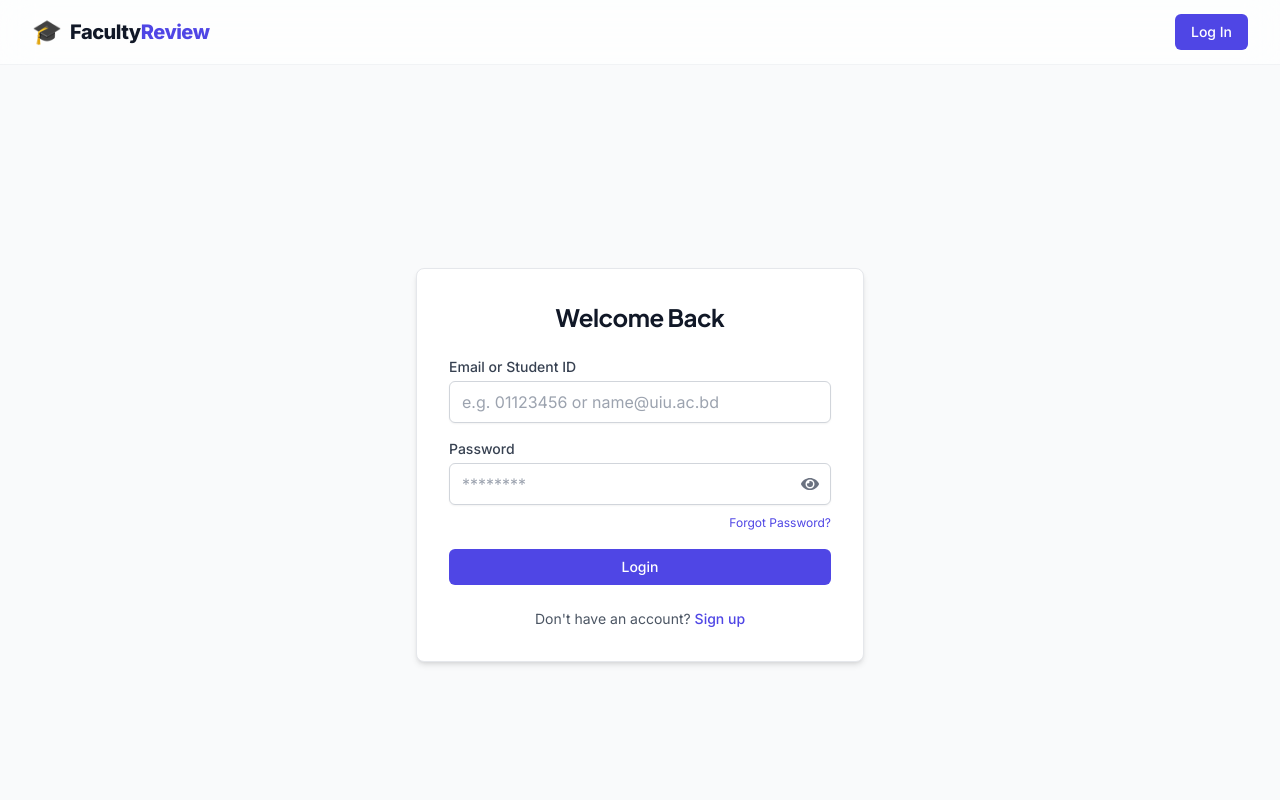
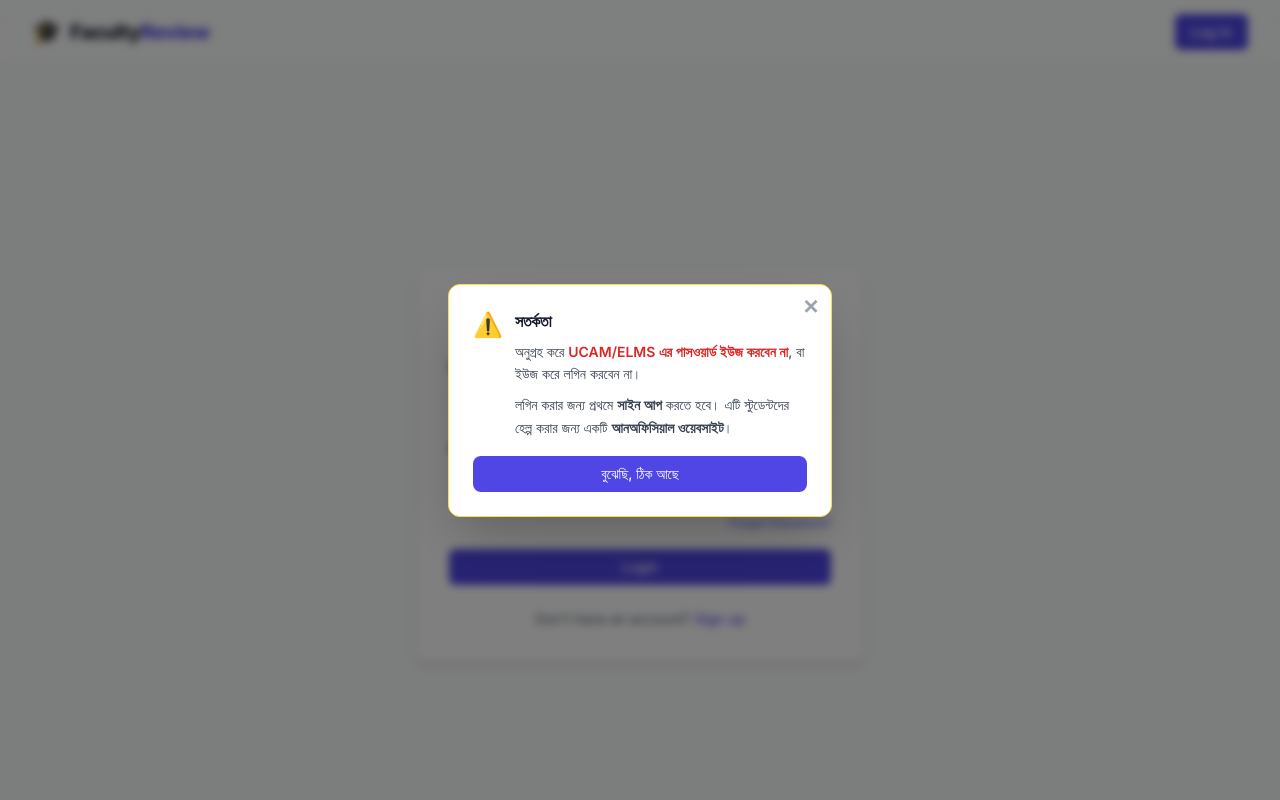
Before and after one commit to Abdullah3580/faculty-review-app, a Next.js app: page /login in a window 1280 px wide. Shown: the top 800 px of the page. Built offline with nearby package versions, Linux system fonts and the light colour scheme; no server answers.

Commit message:
dont use ucam or elms password

```diff
--- a/src/app/login/page.tsx
+++ b/src/app/login/page.tsx
@@ -1,4 +1,3 @@
-
 // src/app/login/page.tsx
 "use client";
 
@@ -16,6 +15,7 @@ export default function LoginPage() {
 
 
   const [showPassword, setShowPassword] = useState(false);
+  const [showWarning, setShowWarning] = useState(true);
 
   const router = useRouter();
 
@@ -42,6 +42,45 @@ export default function LoginPage() {
 
   return (
     <div className="flex min-h-screen items-center justify-center bg-gray-50 dark:bg-gray-900 px-4">
+
+      {/* ⚠️ Warning Popup */}
+      {showWarning && (
+        <div
+          className="fixed inset-0 z-50 flex items-center justify-center bg-black/50 backdrop-blur-sm px-4"
+          onClick={() => setShowWarning(false)}
+        >
+          <div
+            className="relative bg-white dark:bg-gray-800 rounded-xl shadow-2xl border border-yellow-300 dark:border-yellow-600 max-w-sm w-full p-6"
+            onClick={(e) => e.stopPropagation()}
+          >
+            <button
+              onClick={() => setShowWarning(false)}
+              className="absolute top-3 right-3 text-gray-400 hover:text-gray-700 dark:hover:text-white transition text-xl font-bold leading-none"
+              aria-label="Close"
+            >
+              ✕
+            </button>
+            <div className="flex items-start gap-3">
+              <span className="text-2xl">⚠️</span>
+              <div>
+                <h3 className="font-bold text-gray-900 dark:text-white mb-2">সতর্কতা</h3>
+                <p className="text-sm text-gray-700 dark:text-gray-300 leading-relaxed">
+                  অনুগ্রহ করে <span className="font-semibold text-red-600 dark:text-red-400">UCAM/ELMS এর পাসওয়ার্ড ইউজ করবেন না</span>, বা ইউজ করে লগিন করবেন না।
+                </p>
+                <p className="text-sm text-gray-700 dark:text-gray-300 leading-relaxed mt-2">
+                  লগিন করার জন্য প্রথমে <span className="font-semibold">সাইন আপ</span> করতে হবে। এটি স্টুডেন্টদের হেল্প করার জন্য একটি <span className="font-semibold">আনঅফিসিয়াল ওয়েবসাইট</span>।
+                </p>
+              </div>
+            </div>
+            <button
+              onClick={() => setShowWarning(false)}
+              className="mt-4 w-full py-2 rounded-lg bg-indigo-600 hover:bg-indigo-700 text-white text-sm font-medium transition"
+            >
+              বুঝেছি, ঠিক আছে
+            </button>
+          </div>
+        </div>
+      )}
       <div className="w-full max-w-md p-8 space-y-6 bg-white dark:bg-gray-800 rounded-lg shadow-md border border-gray-200 dark:border-gray-700">
         <h1 className="text-2xl font-bold text-center text-gray-900 dark:text-white">
           Welcome Back
--- a/src/app/register/page.tsx
+++ b/src/app/register/page.tsx
@@ -19,6 +19,7 @@ export default function RegisterPage() {
 
 
   const [showPassword, setShowPassword] = useState(false);
+  const [showWarning, setShowWarning] = useState(true);
 
   const [errorMessages, setErrorMessages] = useState<string[]>([]);
   const router = useRouter();
@@ -91,6 +92,45 @@ export default function RegisterPage() {
 
   return (
     <div className="flex min-h-screen items-center justify-center bg-gray-50 dark:bg-gray-900 px-4 py-12">
+
+      {/* ⚠️ Warning Popup */}
+      {showWarning && (
+        <div
+          className="fixed inset-0 z-50 flex items-center justify-center bg-black/50 backdrop-blur-sm px-4"
+          onClick={() => setShowWarning(false)}
+        >
+          <div
+            className="relative bg-white dark:bg-gray-800 rounded-xl shadow-2xl border border-yellow-300 dark:border-yellow-600 max-w-sm w-full p-6"
+            onClick={(e) => e.stopPropagation()}
+          >
+            <button
+              onClick={() => setShowWarning(false)}
+              className="absolute top-3 right-3 text-gray-400 hover:text-gray-700 dark:hover:text-white transition text-xl font-bold leading-none"
+              aria-label="Close"
+            >
+              ✕
+            </button>
+            <div className="flex items-start gap-3">
+              <span className="text-2xl">⚠️</span>
+              <div>
+                <h3 className="font-bold text-gray-900 dark:text-white mb-2">সতর্কতা</h3>
+                <p className="text-sm text-gray-700 dark:text-gray-300 leading-relaxed">
+                  অনুগ্রহ করে <span className="font-semibold text-red-600 dark:text-red-400">UCAM/ELMS এর পাসওয়ার্ড ইউজ করবেন না</span>, বা ইউজ করে লগিন করবেন না।
+                </p>
+                <p className="text-sm text-gray-700 dark:text-gray-300 leading-relaxed mt-2">
+                  লগিন করার জন্য প্রথমে <span className="font-semibold">সাইন আপ</span> করতে হবে। এটি স্টুডেন্টদের হেল্প করার জন্য একটি <span className="font-semibold">আনঅফিসিয়াল ওয়েবসাইট</span>।
+                </p>
+              </div>
+            </div>
+            <button
+              onClick={() => setShowWarning(false)}
+              className="mt-4 w-full py-2 rounded-lg bg-indigo-600 hover:bg-indigo-700 text-white text-sm font-medium transition"
+            >
+              বুঝেছি, ঠিক আছে
+            </button>
+          </div>
+        </div>
+      )}
       <div className="w-full max-w-md space-y-6 bg-white dark:bg-gray-800 p-8 rounded-lg shadow-lg border border-gray-200 dark:border-gray-700">
         <div className="text-center">
           <h2 className="text-3xl font-bold text-gray-900 dark:text-white">Create Account</h2>
```
